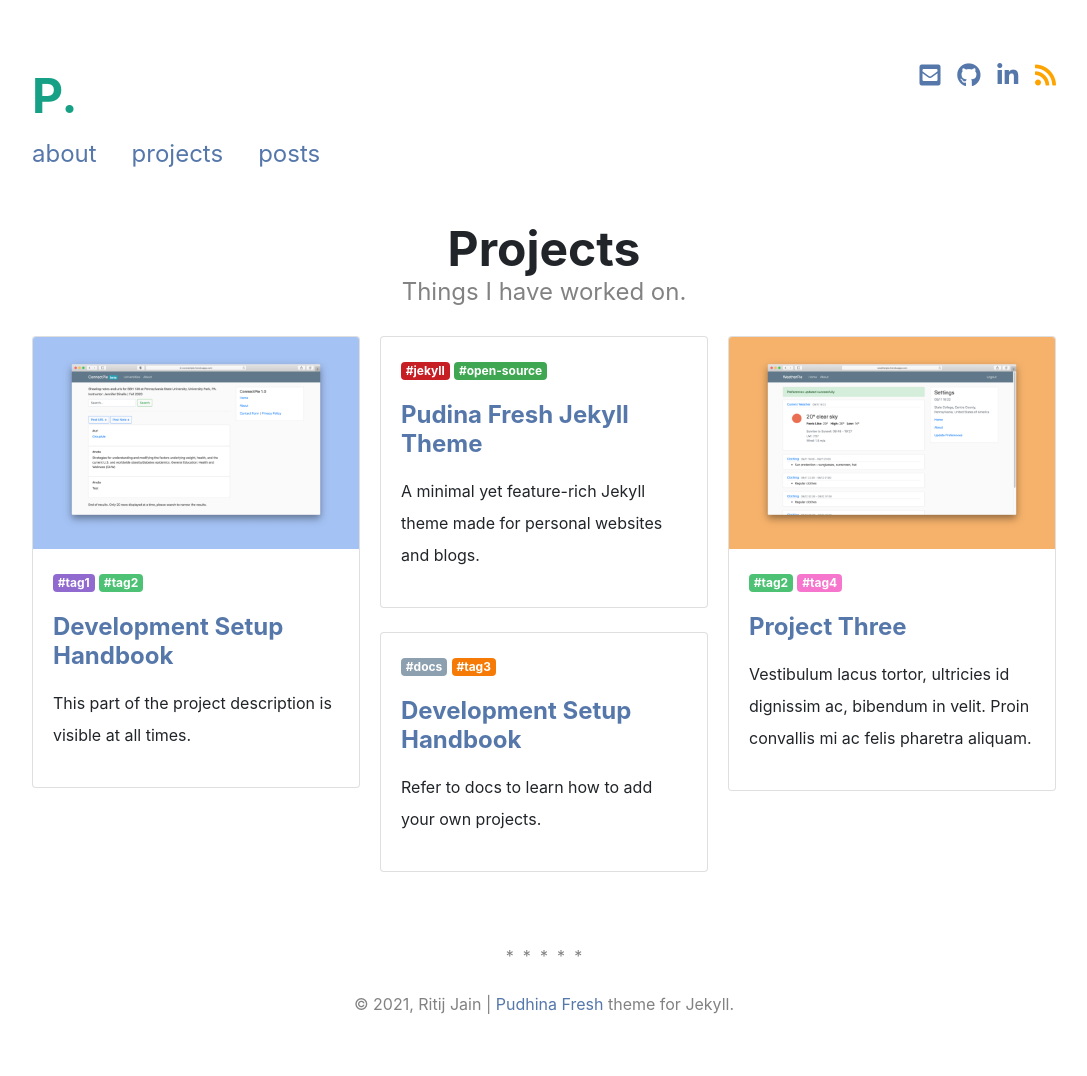
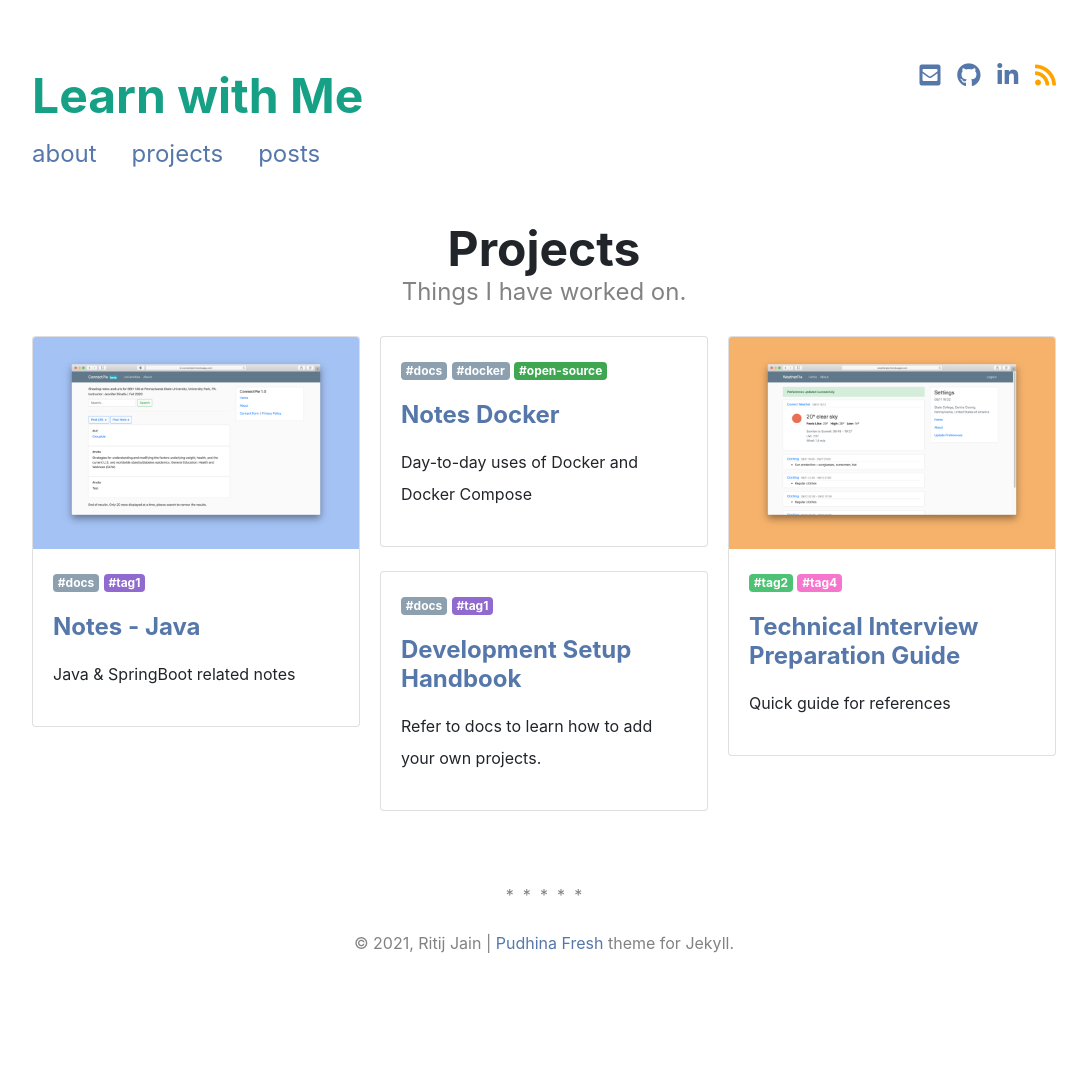
Before and after one commit to learn-with-me/learn-with-me.github.io, a Jekyll site: the page built from pages/projects.html, in a window 1280 px wide. Shown: the whole page, without its empty margins (96-1183 px from the left). Built offline with Jekyll 4.4.1, drawn with Linux system fonts in a browser that asks for light colours; nearby versions of some CDN libraries; a style sheet for code colours, icons or effects is not loaded; after the commit the page ends 1015 px from its top, so only the background shows below that.

Commit message:
Updated Projects to actual link

```diff
--- a/_config.yml
+++ b/_config.yml
@@ -1,8 +1,8 @@
 title: Learn with Me # Shown in header on pages with full_logo: true
-short_logo: P. # Shown in header on all pages by default unless full_logo: true is set
+short_logo: Learn with Me # Shown in header on all pages by default unless full_logo: true is set
 description: > # The description for your site
-  Learning Blogs and
-url: "https://learn-with-me.github.io/" # Site base URL
+  Learning, Blogs and Development handy tools
+url: "https://learn-with-me.github.io" # Site base URL
 
 author:
   name: Anshul Goel
--- a/_data/projects.yml
+++ b/_data/projects.yml
@@ -1,28 +1,26 @@
-- name: Development Setup Handbook # Project name, also used as heading
+- name: Notes - Java # Project name, also used as heading
   id: p1 # Project id, must be unique amongst the projects
   img_src: /assets/img/connectpie-page.png # Optional image
   description_less: > # Description shown at all times
-    <p>This part of the project description is visible at all times.</p>
+    <p>Java & SpringBoot related notes</p>
   description_more: > # Description shown only when the project card is expanded
     <p>This part is only seen when you click on the project card.</p>
 
-    <a href="#" target="_blank" class="btn btn-dark mb-1"><i class="fas fa-code-branch"></i> &nbsp Repository</a>
+    <a href="https://github.com/learn-with-me/notes-java" target="_blank" class="btn btn-dark mb-1"><i class="fas fa-code-branch"></i> &nbsp Repository</a>
     <a href="#" target="_blank" class="btn btn-dark mb-1"><i class="fas fa-align-right"></i> &nbsp Blog Post</a>
 
-  tags: [tag1, tag2] # A list of tags
+  tags: [docs, tag1] # A list of tags
 
-- name: Pudina Fresh Jekyll Theme
+- name: Notes Docker
   id: pf
   img_src:
   description_less: >
-    <p>A minimal yet feature-rich Jekyll theme made for personal websites and blogs.</p>
+    <p>Day-to-day uses of Docker and Docker Compose</p>
   description_more: >
-    <p>This site uses <a href="https://github.com/ritijjain/pudhina-fresh">Pudhina Fresh</a> theme.</p>
+    <a href="https://github.com/learn-with-me/Notes-Docker" target="_blank" class="btn btn-dark mb-1"><i class="fas fa-code-branch"></i> &nbsp Repository</a>
+    <a href="#" target="_blank" class="btn btn-dark mb-1"><i class="fas fa-align-right"></i> &nbsp Blog Post</a>
 
-    <a href="https://github.com/ritijjain/pudhina-fresh" target="_blank" class="btn btn-dark mb-1"><i class="fas fa-code-branch"></i> &nbsp Repository</a>
-    <a href="https://ritijjain.com/2020/09/12/pudhina-fresh.html" target="_blank" class="btn btn-dark mb-1"><i class="fas fa-align-right"></i> &nbsp Blog Post</a>
-
-  tags: [jekyll, open-source]
+  tags: [docs, docker, open-source]
 
 - name: Development Setup Handbook
   id: p2
@@ -33,21 +31,21 @@
     <p>Lorem ipsum dolor sit amet, consectetur adipiscing elit.</p>
 
     <a href="#" target="_blank" class="btn btn-dark mb-1"><i class="fas fa-link"></i> &nbsp View Project</a>
-    <a href="#" target="_blank" class="btn btn-dark mb-1"><i class="fas fa-code-branch"></i> &nbsp Repository</a>
+    <a href="https://github.com/learn-with-me/Development-Setup-Handbook" target="_blank" class="btn btn-dark mb-1"><i class="fas fa-code-branch"></i> &nbsp Repository</a>
     <a href="#" target="_blank" class="btn btn-dark mb-1"><i class="fas fa-align-right"></i> &nbsp Blog Post</a>
 
-  tags: [docs, tag3]
+  tags: [docs, tag1]
 
-- name: Project Three
+- name: Technical Interview Preparation Guide
   id: p3
   img_src: /assets/img/weatherpie-page.png
   description_less: >
-    <p>Vestibulum lacus tortor, ultricies id dignissim ac, bibendum in velit. Proin convallis mi ac felis pharetra aliquam.</p>
+    <p>Quick guide for references</p>
   description_more: >
     <p>Lorem ipsum dolor sit amet, consectetur adipiscing elit.</p>
 
     <a href="#" target="_blank" class="btn btn-dark mb-1"><i class="fas fa-link"></i> &nbsp View Project</a>
-    <a href="#" target="_blank" class="btn btn-dark mb-1"><i class="fas fa-code-branch"></i> &nbsp Repository</a>
+    <a href="https://github.com/learn-with-me/Interview-Preparation-Guide" target="_blank" class="btn btn-dark mb-1"><i class="fas fa-code-branch"></i> &nbsp Repository</a>
     <a href="#" target="_blank" class="btn btn-dark mb-1"><i class="fas fa-align-right"></i> &nbsp Blog Post</a>
 
   tags: [tag2, tag4]
```
Also changed, not shown: _posts/2020-04-02-sample.md (deleted, +0 -13 lines), index.md (+3 -0 lines).
